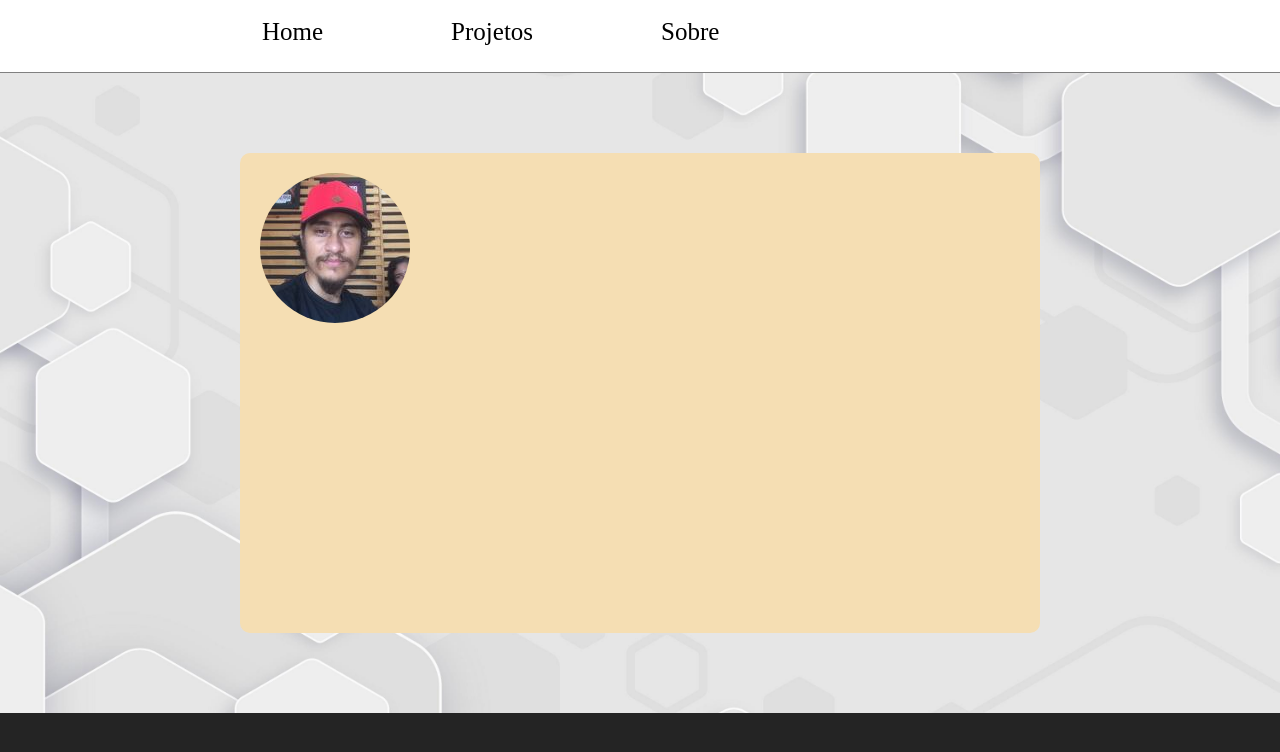
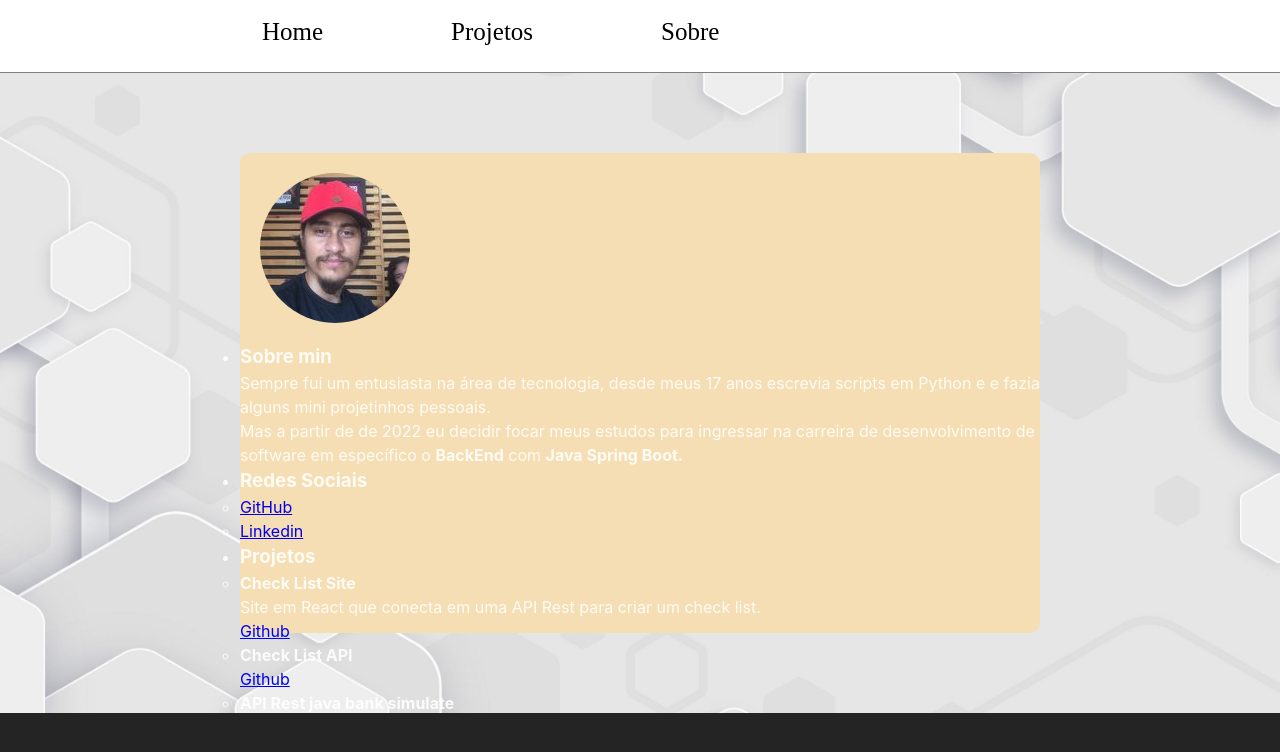
Before and after one commit to kswelder/portifolio, a React (Vite) app: page / in a window 1280 px wide. Shown: the top 752 px of the page. Built offline with nearby package versions, Linux system fonts and the light colour scheme.

Commit message:
Adicionando um pequeno resumo sobre min e lista de projetos e habilidades

```diff
--- a/src/pages/App.tsx
+++ b/src/pages/App.tsx
@@ -1,7 +1,6 @@
 import { useState } from 'react'
 import HeaderNavComponent from '../components/HeaderNavComponent'
 import '../styles/App.css'
-
 
 function App() {
   const [size, setSize] = useState("")
@@ -14,10 +13,107 @@ function App() {
       <HeaderNavComponent/>
       <main>
         <div className='profile'>
-          <div></div>
-          <div>
+          <div className='profile-about'>
             <div><div className='image-home'></div></div>
-            <div></div>
+            <ul>
+              <li className='about-me'>
+                <h3>Sobre min</h3>
+                <p>Sempre fui um entusiasta na área de tecnologia, desde meus 17 anos escrevia scripts em Python e e fazia alguns mini projetinhos pessoais.<br/>Mas a partir de de 2022 eu decidir focar meus estudos para ingressar na carreira de desenvolvimento de software em específico o <strong>BackEnd</strong> com <strong>Java Spring Boot.</strong></p>
+              </li>
+              <li>
+                <h3 className='tag'>Redes Sociais</h3>
+                <ul className='social-media'>
+                  <li>
+                    <a href="https://github.com/kswelder" target='_blank'>
+                      <div className='github'></div>
+                      <p>GitHub</p>
+                    </a>
+                  </li>
+                  <li>
+                    <a href="https://www.linkedin.com/in/welder-hayne-9b5b59163/" target='_blank'>
+                      <div className='linkedin'></div>
+                      <p>Linkedin</p>
+                    </a>
+                  </li>
+                </ul>
+              </li>
+              <li>
+                <h3 className='tag'>Projetos</h3>
+                <ul className='projects'>
+                  <li>
+                    <div>
+                      <div className='image-check-list-site'></div>
+                      <div>
+                        <h4>Check List Site</h4>
+                        <p>
+                          Site em React que conecta em uma API Rest para criar um check list.
+                        </p>
+                      </div>
+                      <div>
+                        <a href="https://github.com/kswelder/check-list-site" target="_blank" rel="noopener noreferrer">Github</a>
+                      </div>
+                    </div>
+                  </li>
+                  <li>
+                    <div>
+                      <div className='image-check-list-api'></div>
+                      <div>
+                        <h4>Check List API</h4>
+                        <p></p>
+                      </div>
+                      <div>
+                        <a href="https://github.com/kswelder/check-list-api" target="_blank" rel="noopener noreferrer">Github</a>
+                      </div>
+                    </div>
+                  </li>
+                  <li>
+                    <div>
+                      <div className='image-api-bank'></div>
+                      <div>
+                        <h4>API Rest java bank simulate</h4>
+                        <p></p>
+                      </div>
+                      <div>
+                        <a href="https://github.com/kswelder/api-rest-java-bank-simulate" target="_blank" rel="noopener noreferrer">Github</a>
+                      </div>
+                    </div>
+                  </li>
+                  <li>
+                    <div>
+                      <div className='image-spring-autentication'></div>
+                      <div>
+                        <h4>Spring Boot autentication</h4>
+                        <p></p>
+                      </div>
+                      <div>
+                        <a href="https://github.com/kswelder/initial-spring-boot-autentication-jwt" target="_blank" rel="noopener noreferrer">Github</a>
+                      </div>
+                    </div>
+                  </li>
+                </ul>
+              </li>
+              <li>
+                <h3 className='tag'>Tecnologias</h3>
+                <ul className='tecnologies'>
+                  <li>
+                    <div></div>
+                    <h4>React</h4>
+                  </li>
+                  <li>
+                    <div></div>
+                    <h4>Spring Boot</h4>
+                  </li>
+                  <li>
+                    <div></div>
+                    <h4>Python</h4>
+                  </li>
+                  <li>
+                    <div></div>
+                    <h4>Web Scrapping</h4>
+                  </li>
+                </ul>
+              </li>
+            </ul>
           </div>
         </div>
       </main>
```
